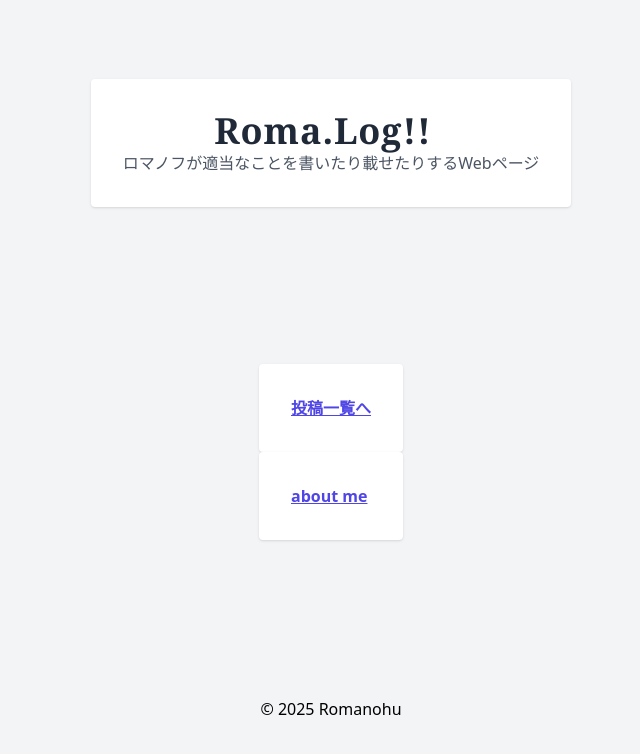
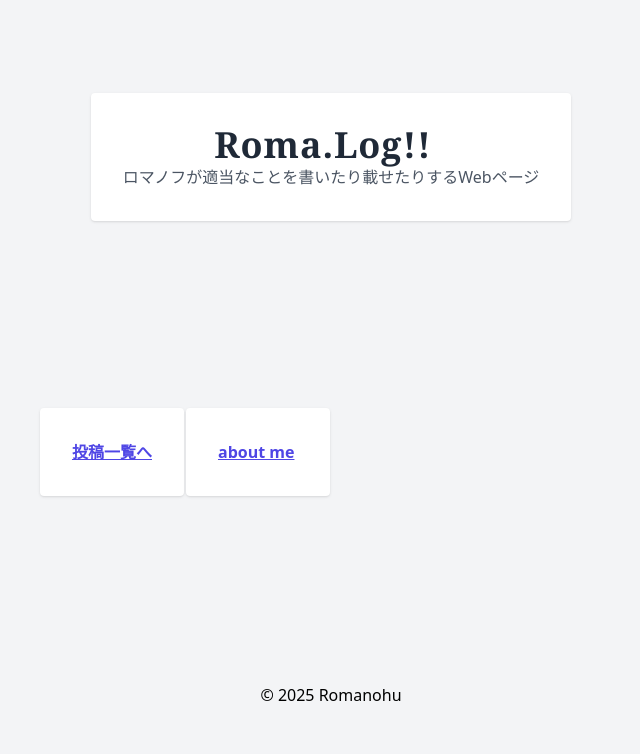
Before and after one commit to romanohu/roma-blog, a Next.js app in the folder my-app/: page / in a window 1280 px wide. Shown: the top 754 px of the page, without its empty margins (309-949 px from the left). Built offline with nearby package versions, Linux system fonts and the light colour scheme.

Commit message:
レイアウトの変更

```diff
--- a/my-app/src/app/page.tsx
+++ b/my-app/src/app/page.tsx
@@ -2,7 +2,8 @@ import Link from 'next/link';
 
 export default function Home() {
   return (
-    <main>
+    <div className="px-4 sm:px-8">
+      <div className="grid gap-0.5 grid-cols-1 sm:grid-cols-2 md:grid-cols-3 lg:grid-cols-4">
       <p className="w-full max-w-4xl bg-white p-8 rounded shadow">
         <Link href={`/posts`} className="text-indigo-600 font-bold underline hover:text-indigo-800 transition-colors">
           投稿一覧へ
@@ -13,6 +14,7 @@ export default function Home() {
           about me
         </Link>
       </p>
-    </main>
+     </div>
+    </div>
   );
 }
--- a/my-app/src/app/posts/page.tsx
+++ b/my-app/src/app/posts/page.tsx
@@ -24,7 +24,6 @@ export default function PostListPage() {
         ))}
       </div>
       <p>
-
         <Link href={'/'} className="text-indigo-600 font-bold underline hover:text-indigo-800 transition-colors">
           Homeへ
         </Link>
```
